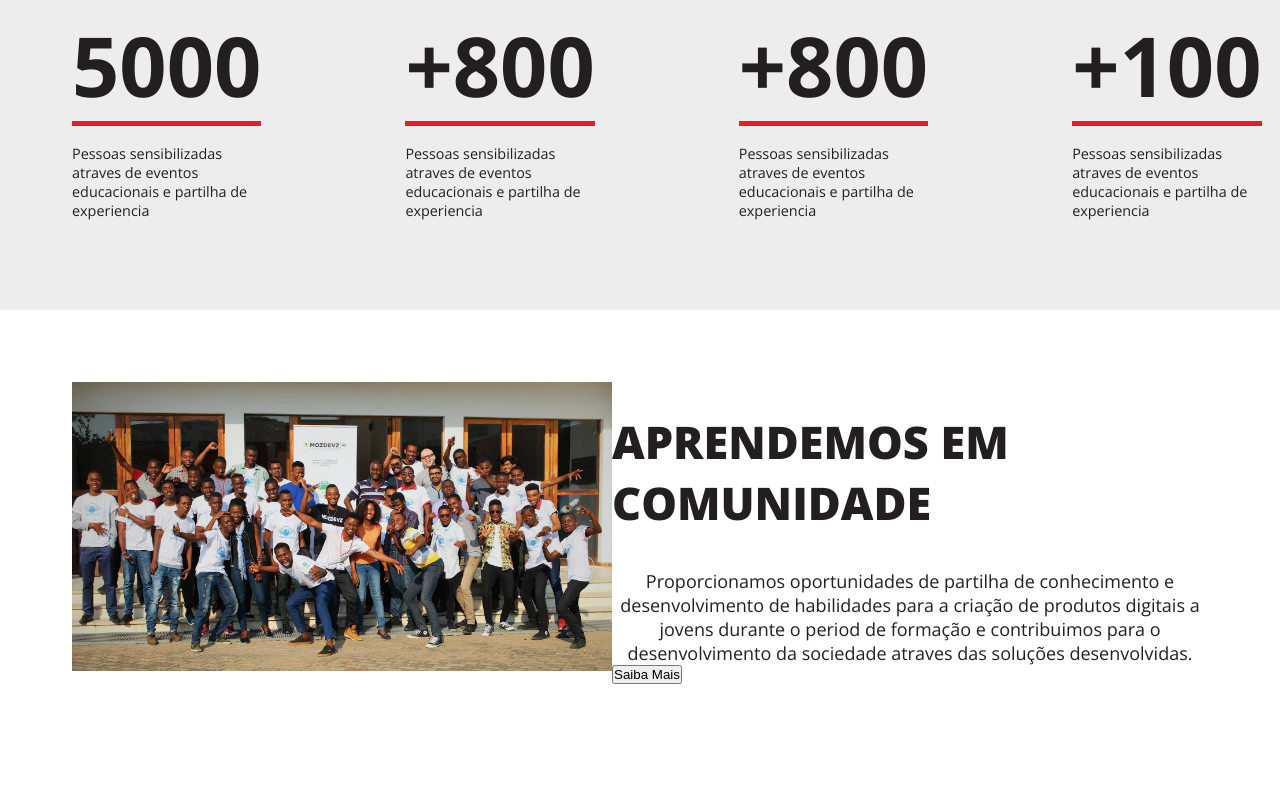
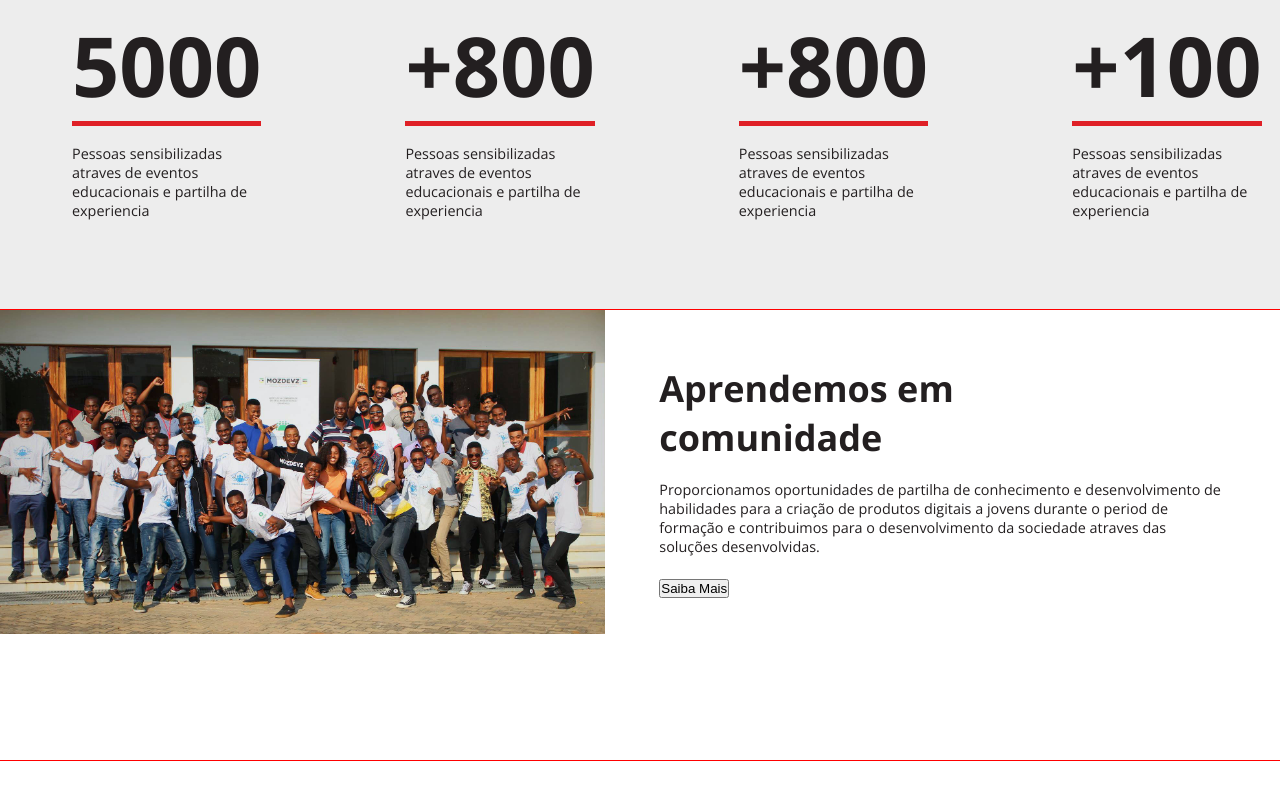
Before and after one commit to ctivir/moz-devz-py-training, a React (Create React App) app in the folder frontend/: page / in a window 1280 px wide. Shown: the part 936-1736 px from the top of the page. Built offline with nearby package versions, Linux system fonts and the light colour scheme.

Commit message:
add learn section styles TODO: make the image fill the given height

```diff
--- a/frontend/src/pages/Home.js
+++ b/frontend/src/pages/Home.js
@@ -82,21 +82,21 @@ function Home() {
         </aside>
       </section>
 
-      <section className={styles.hero}>
+      <section className={styles.learn}>
         {/* Cover */}
-        <aside className={styles.heroCover}>
+        <aside className={styles.learnCover}>
           <img
-            className={styles.coverImage}
+            className={styles.learnImage}
             src={mozdevz}
             alt='Comunidade Mozdevz'
           />
         </aside>
 
-        <aside className={styles.heroDescription}>
-          <h1 className={styles.heroTitle}>
+        <aside className={styles.learnDescription}>
+          <h1 className={styles.learnTittle}>
             Aprendemos em comunidade
           </h1>
-          <p>
+          <p className={styles.learnText}>
             Proporcionamos oportunidades de partilha de
             conhecimento e desenvolvimento de habilidades
             para a criação de produtos digitais a jovens
--- a/frontend/src/styles/Home.module.css
+++ b/frontend/src/styles/Home.module.css
@@ -45,6 +45,30 @@
 .codingIcon {
   display: none;
 }
+
+/* Learn Section */
+.learn {}
+
+.learnCover {}
+
+.learnImage {
+  width: 100%;
+}
+
+.learnDescription {
+  padding: 2rem;
+  text-align: center;
+}
+
+.learnTittle {
+  margin-bottom: 1rem;
+}
+
+.learnText {
+  font-size: .8rem;
+  margin-bottom: 1rem;
+}
+
 
 /* Desktop Styles */
 @media (min-width: 720px) {
@@ -108,4 +132,30 @@
     display: flex;
     gap: 8rem;
   }
+
+  /* Learn Section */
+  .learn {
+    display: flex;
+    height: 25rem;
+    margin-bottom: 10rem;
+    outline: 1px solid red;
+  }
+
+
+  /* TODO: Make the image to fill the given height */
+  .learnCover {
+    object-fit: cover;
+  }
+
+  .learnImage {}
+
+  .learnDescription {
+    text-align: left;
+    padding: 3rem;
+  }
+
+  .learnTittle {
+    width: 20ch;
+    font-size: 2rem;
+  }
 }
```
